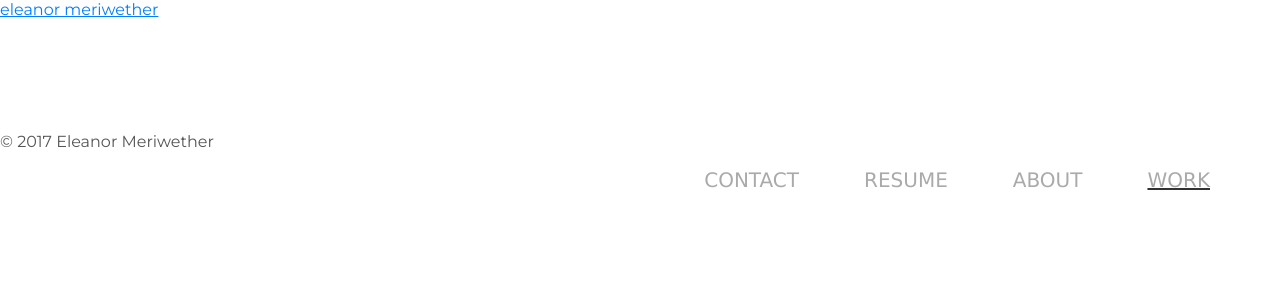
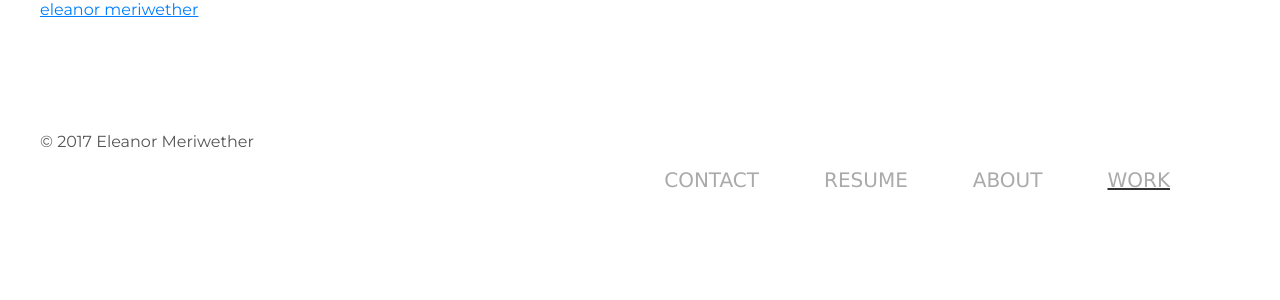
Before and after one commit to emeriwether/emeriwether.github.io, a Jekyll site: the page built from contact.html, in a window 1280 px wide. Shown: the top 300 px of the page. Built offline with Jekyll 4.4.1, drawn with Linux system fonts in a browser that asks for light colours; nearby versions of some CDN libraries.

Commit message:
add styling for page element

```diff
--- a/css/styles.css
+++ b/css/styles.css
@@ -1,13 +1,8 @@
 @import url('https://fonts.googleapis.com/css?family=Merriweather:700|Montserrat:400,700');
 
-body {
-    font-family: 'Montserrat', sans-serif;
-    font-size: 16px;
-    font-weight: 400;
-    color: #555;
-    margin: 0;
-    padding: 0;
-}
+body { font-family: 'Montserrat', sans-serif; font-size: 16px; font-weight: 400; color: #555; margin: 0; padding: 0; }
+
+#page { max-width: 1200px; margin: 0 auto; position: relative; }
 
 /* Text */
 p { margin: 0 0 1em 0; }
@@ -31,29 +26,6 @@ TOP NAVIGATION BAR STYLING
 -----------
 -----------
 */
-
-/*
-#navHeader {
-    height: 120px;
-    background: #fff;
-    background-size: cover;
-    position: relative;
-    z-index: 1;
-}
-
-#navHeader a.logo {
-    position: absolute;
-    width: 300px;
-    height: 100px;
-    background: url(../img/website_logo.jpg) no-repeat 0 0;
-    background-size: contain;
-    top: 35px;
-    left: 45px;
-}
-
-header a.logo span {
-    display: none;
-} */
 
 #topNav {
     margin:0px 25px 0px 0px;
```
